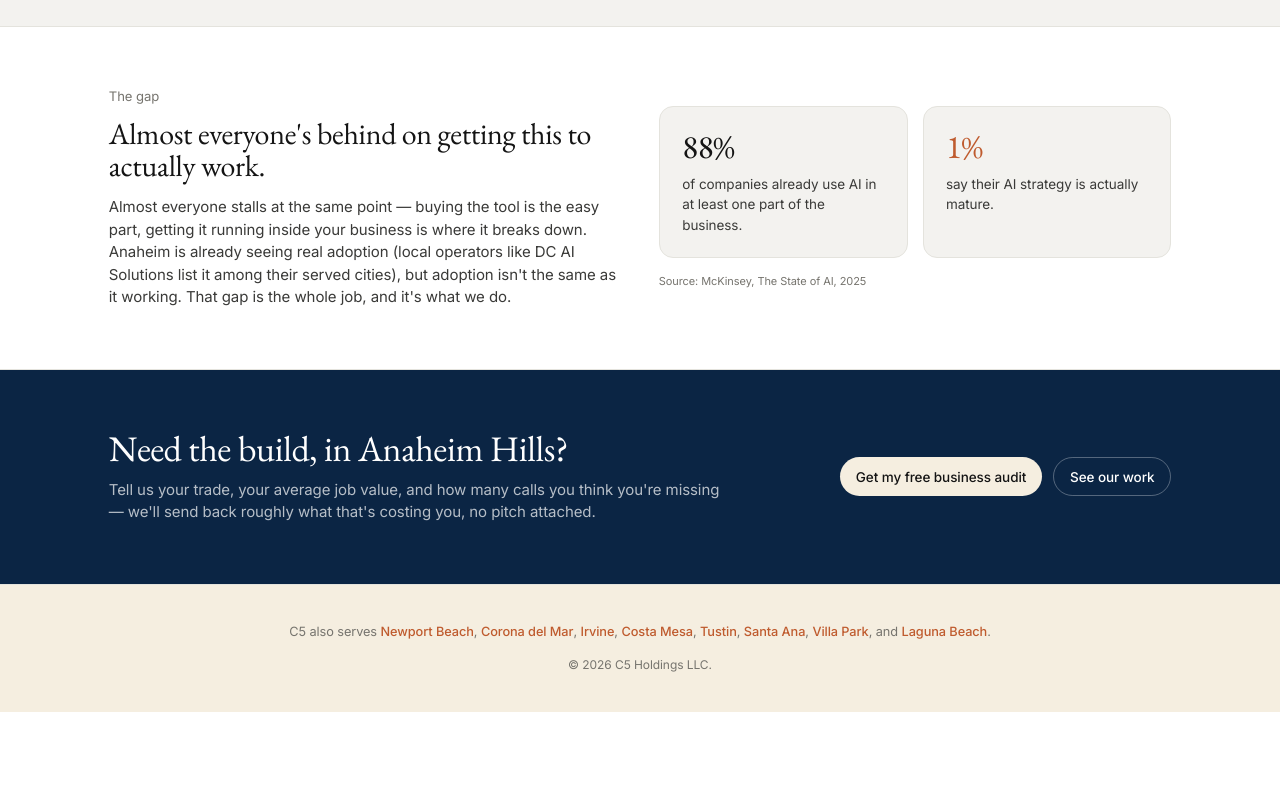
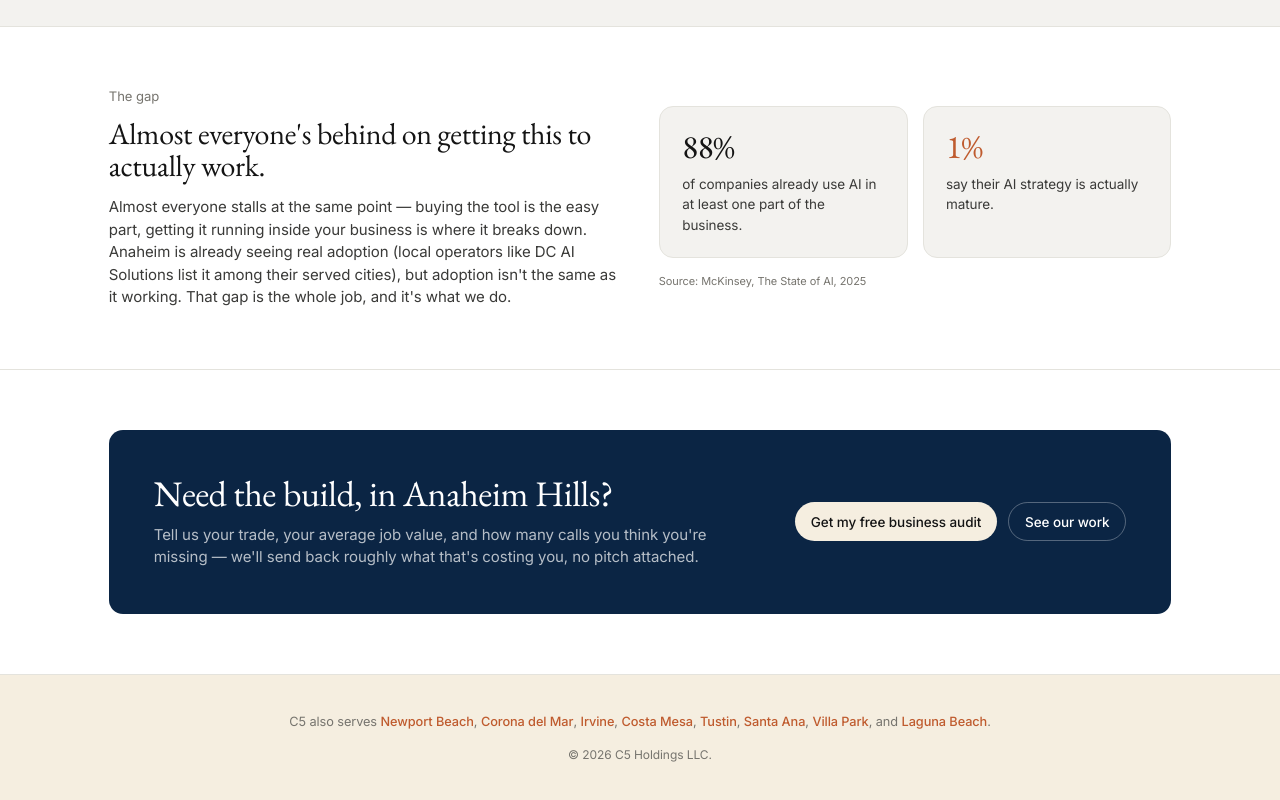
Before and after one commit to frontieragency/c5-ventures, a website: page areas/anaheim-ca.html in a window 1280 px wide. Shown: the part 1541-2341 px from the top of the page. Before the commit the page ends 2253 px from the top, so only its background shows below. Drawn offline with nearby package versions, Linux system fonts and the light colour scheme.

Commit message:
Contain the navy CTA card instead of full-bleed width
The dark background now only spans the card (rounded, padded, inside
the normal content width) instead of stretching edge-to-edge across
the viewport. Applied to all 9 city pages, all 6 service pages, and
the services hub.

Co-Authored-By: Claude Sonnet 5 <noreply@anthropic.com>

```diff
--- a/areas/anaheim-ca.html
+++ b/areas/anaheim-ca.html
@@ -114,9 +114,9 @@
     </div>
   </section>
 
-  <section class="border-t border-line" style="background:#0b2544;">
+  <section class="border-t border-line bg-bg">
     <div class="mx-auto max-w-content px-5 py-16">
-      <div class="grid gap-8 lg:grid-cols-[1.5fr_1fr] lg:items-center">
+      <div class="grid gap-8 rounded-xl2 p-8 sm:p-12 lg:grid-cols-[1.5fr_1fr] lg:items-center" style="background:#0b2544;">
         <div>
           <h2 class="display text-[1.9rem] text-white sm:text-[2.4rem]">Need the build, in Anaheim Hills?</h2>
           <p class="mt-3 text-[1rem] text-white/70">Tell us your trade, your average job value, and how many calls you think you're missing — we'll send back roughly what that's costing you, no pitch attached.</p>
```
Also changed, not shown: areas/corona-del-mar-ca.html (+2 -2 lines), areas/costa-mesa-ca.html (+2 -2 lines), areas/irvine-ca.html (+2 -2 lines), areas/laguna-beach-ca.html (+2 -2 lines), areas/newport-beach-ca.html (+2 -2 lines), areas/santa-ana-ca.html (+2 -2 lines), areas/tustin-ca.html (+2 -2 lines), areas/villa-park-ca.html (+2 -2 lines), services.html (+2 -2 lines), services/booking.html (+2 -2 lines), services/front-desk.html (+2 -2 lines), services/instant-quote-engine.html (+2 -2 lines), services/lead-follow-up.html (+2 -2 lines), services/paid-diagnostic.html (+2 -2 lines), 1 more files.
